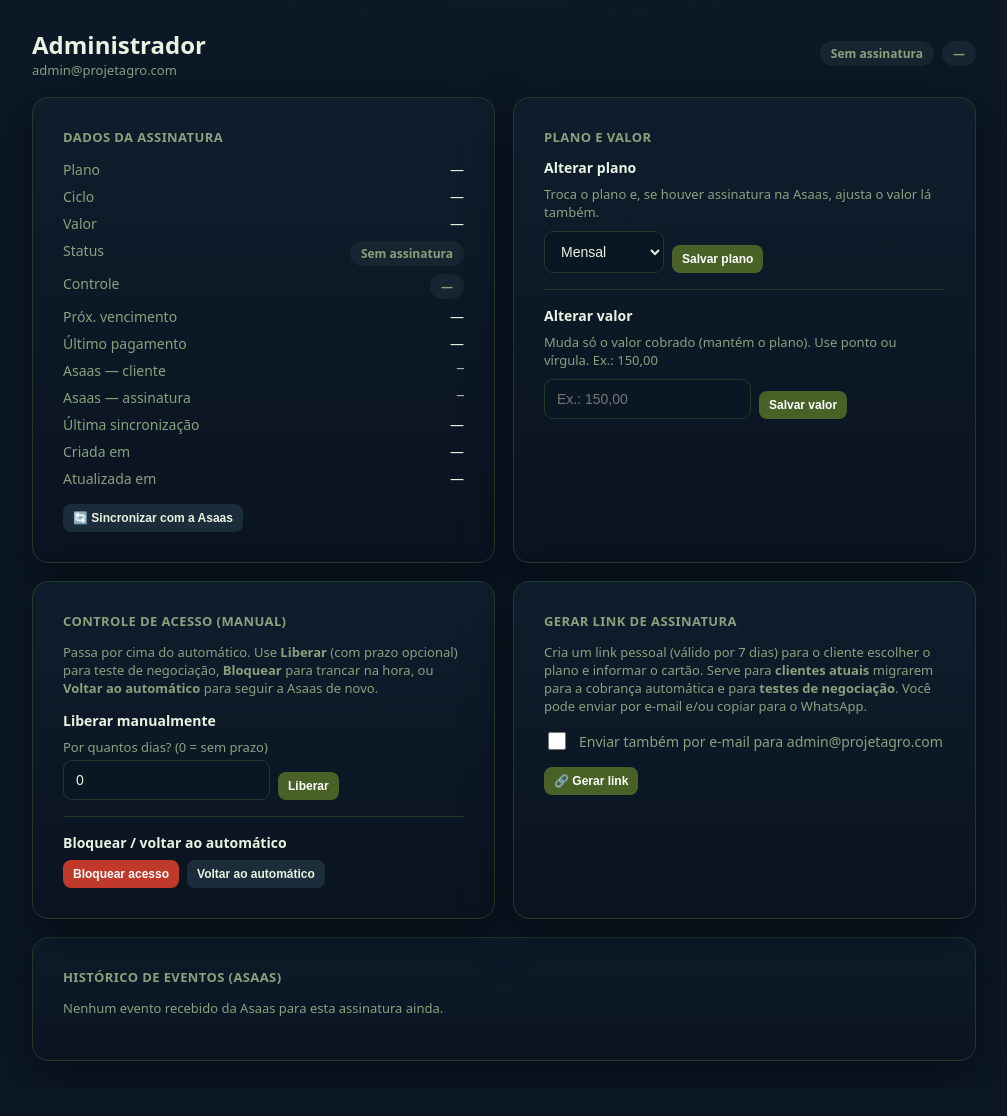
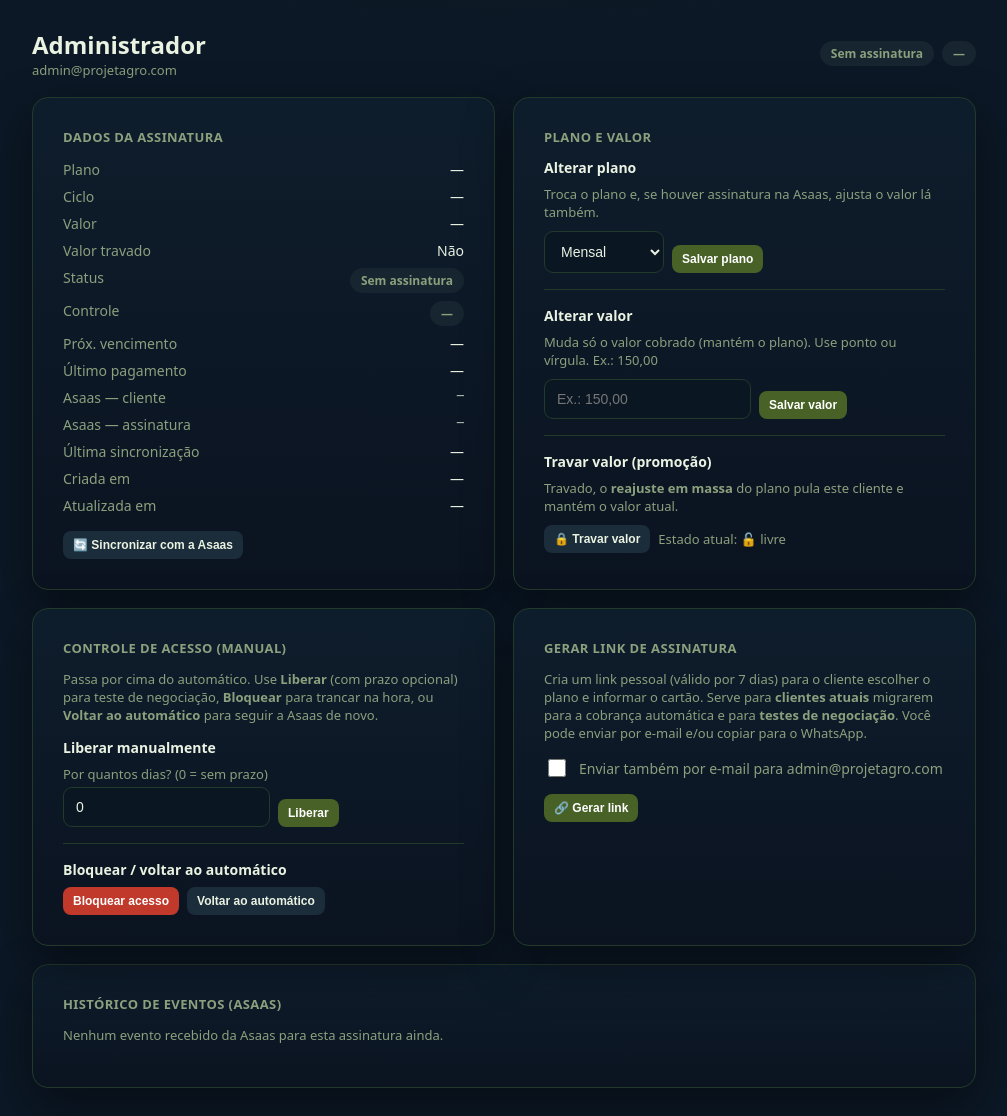
Before and after one commit to AGRIVIA/agrivia-auth, a FastAPI app: page /admin/assinaturas/1 in a window 1280 px wide. Shown: the part 71-1187 px from the top of the page, without its empty margins (136-1143 px from the left). Before the commit the page ends 1132 px from the top, so only its background shows below. Run offline with FastAPI, Linux system fonts and the light colour scheme; the visitor is signed in with stand-in values (Sample User, id 1).

Commit message:
Trava valores individuais

```diff
--- a/admin/templates/assinatura_detalhe.html
+++ b/admin/templates/assinatura_detalhe.html
@@ -75,6 +75,7 @@
         <div style="display:flex;gap:8px;">
             <span class="badge {{ info.status_css }}">{{ info.status_label }}</span>
             <span class="badge {{ info.controle_css }}">{{ info.controle_label }}</span>
+            {% if info.valor_travado %}<span class="badge b-amber">🔒 Valor travado</span>{% endif %}
         </div>
     </div>
 
@@ -86,6 +87,7 @@
                 <dt>Plano</dt><dd>{{ info.plano }}</dd>
                 <dt>Ciclo</dt><dd>{{ info.ciclo }}</dd>
                 <dt>Valor</dt><dd>{{ info.valor }}</dd>
+                <dt>Valor travado</dt><dd>{% if info.valor_travado %}🔒 Sim{% else %}Não{% endif %}</dd>
                 <dt>Status</dt><dd><span class="badge {{ info.status_css }}">{{ info.status_label }}</span></dd>
                 <dt>Controle</dt><dd><span class="badge {{ info.controle_css }}">{{ info.controle_label }}</span></dd>
                 {% if info.controle_ate and info.controle_ate != '—' %}
@@ -148,6 +150,27 @@
                     </div>
                     <button class="btn btn-primary btn-sm" type="submit">Salvar valor</button>
                 </form>
+            </div>
+
+            <!-- Travar valor (promoção) -->
+            <div class="acao">
+                <h3>Travar valor (promoção)</h3>
+                <p class="hint">Travado, o <b>reajuste em massa</b> do plano pula este cliente e mantém o valor atual.</p>
+                <div class="acao-row">
+                    {% if info.valor_travado %}
+                    <form method="post" action="/admin/assinaturas/{{ usuario.id }}/travar">
+                        <input type="hidden" name="travado" value="0">
+                        <button class="btn btn-light btn-sm" type="submit">🔓 Destravar valor</button>
+                    </form>
+                    <span class="hint" style="align-self:center;">Estado atual: 🔒 travado</span>
+                    {% else %}
+                    <form method="post" action="/admin/assinaturas/{{ usuario.id }}/travar">
+                        <input type="hidden" name="travado" value="1">
+                        <button class="btn btn-light btn-sm" type="submit">🔒 Travar valor</button>
+                    </form>
+                    <span class="hint" style="align-self:center;">Estado atual: 🔓 livre</span>
+                    {% endif %}
+                </div>
             </div>
         </div>
     </div>
--- a/admin/templates/assinaturas.html
+++ b/admin/templates/assinaturas.html
@@ -109,7 +109,7 @@
                             <div class="cli-email">{{ l.email }}</div>
                         </td>
                         <td>{{ l.plano }}</td>
-                        <td>{{ l.valor }}</td>
+                        <td>{{ l.valor }}{% if l.travado %} <span title="Valor travado — pulado no reajuste em massa">🔒</span>{% endif %}</td>
                         <td><span class="badge {{ l.status_css }}">{{ l.status_label }}</span></td>
                         <td><span class="badge {{ l.controle_css }}">{{ l.controle_label }}</span></td>
                         <td>{{ l.proximo_vencimento }}</td>
--- a/admin/templates/planos.html
+++ b/admin/templates/planos.html
@@ -49,8 +49,9 @@
             <span class="plano-ciclo">{{ l.ciclo }}</span>
             <span class="plano-valor">{{ l.valor }}</span>
             <span class="plano-info">
-                {{ l.total }} assinatura(s) seriam afetadas
+                {{ l.total }} assinatura(s) seriam reajustadas
                 {% if l.total %}· {{ l.com_asaas }} na Asaas{% endif %}
+                {% if l.travadas %}· 🔒 {{ l.travadas }} travada(s) mantida(s){% endif %}
             </span>
             <form method="post" action="/admin/planos/{{ l.codigo }}/revisar">
                 <label>Novo valor</label>
--- a/assinatura_service.py
+++ b/assinatura_service.py
@@ -233,6 +233,15 @@ def definir_controle(db, assinatura, controle, dias=None):
     return assinatura
 
 
+def definir_valor_travado(db, assinatura, travado):
+    """Trava/destrava o valor da assinatura. Travado (1) = o reajuste em massa
+    do plano PULA este cliente (caso de promoção / preço combinado)."""
+    assinatura.valor_travado = 1 if travado else 0
+    assinatura.atualizado_em = datetime.utcnow()
+    db.commit()
+    return assinatura
+
+
 # Status da ASSINATURA na Asaas -> nosso status.
 _STATUS_SUB_PARA_LOCAL = {
     "ACTIVE": "active",
@@ -344,12 +353,17 @@ def reajustar_plano(db, codigo, novo_valor):
         }
 
     client = AsaasClient()
-    rel = {"ok": [], "falha": [], "local": []}
+    rel = {"ok": [], "falha": [], "local": [], "travadas": []}
 
     for a in alvos:
         u = usuarios.get(a.user_id)
         nome = u.nome if u else f"usuário #{a.user_id}"
         email = u.email if u else ""
+
+        # Valor TRAVADO (promoção): pula no reajuste em massa e mantém o valor atual.
+        if a.valor_travado:
+            rel["travadas"].append({"nome": nome, "email": email})
+            continue
 
         if a.asaas_subscription_id:
             try:
--- a/main.py
+++ b/main.py
@@ -103,6 +103,27 @@ def migrar_colunas_email():
         if adicionou_verificado:
             conn.execute(text("UPDATE usuarios SET email_verificado = 1"))
             print("[migracao] contas existentes marcadas como e-mail confirmado (grandfather).")
+
+
+# ===============================================================
+# FASE 5 — MIGRAÇÃO: COLUNA 'valor_travado' EM 'assinaturas'
+# ---------------------------------------------------------------
+# Adiciona a coluna que marca o valor como TRAVADO (promoção): quando
+# 1, o reajuste em massa do plano PULA esse cliente. Em bancos novos a
+# coluna já nasce pelo create_all; aqui é só para bancos que já tinham
+# a tabela 'assinaturas' sem a coluna. Roda uma vez; idempotente.
+# ===============================================================
+def migrar_colunas_assinaturas():
+    insp = inspect(engine)
+    try:
+        existentes = [c["name"] for c in insp.get_columns("assinaturas")]
+    except Exception:
+        return  # tabela ainda não existe; o create_all já a cria com a coluna.
+
+    if "valor_travado" not in existentes:
+        with engine.begin() as conn:
+            conn.execute(text("ALTER TABLE assinaturas ADD COLUMN valor_travado INTEGER DEFAULT 0"))
+            print("[migracao] coluna assinaturas.valor_travado criada.")
 
 
 # ===============================================================
@@ -217,6 +238,7 @@ def seed_planos():
 
 # Ordem importa: cria tabela -> adiciona colunas/grandfather -> garante contas -> planos.
 migrar_colunas_email()
+migrar_colunas_assinaturas()
 seed_inicial()
 seed_planos()
 
--- a/models.py
+++ b/models.py
@@ -127,6 +127,7 @@ class Assinatura(Base):
     plano = Column(String, nullable=True)               # mensal / semestral / anual
     ciclo = Column(String, nullable=True)
     valor = Column(Float, nullable=True)
+    valor_travado = Column(Integer, default=0)          # 1 = pular no reajuste em massa (promoção/preço combinado)
 
     status = Column(String, default="pending_payment")  # trial/active/pending_payment/overdue/cancelled/suspended
     controle = Column(String, default="automatico")     # automatico | liberado_manual | bloqueado_manual
```
Also changed, not shown: admin/admin_web.py (+26 -3 lines), admin/templates/planos_resultado.html (+14 -2 lines), admin/templates/planos_revisar.html (+8 -2 lines).
